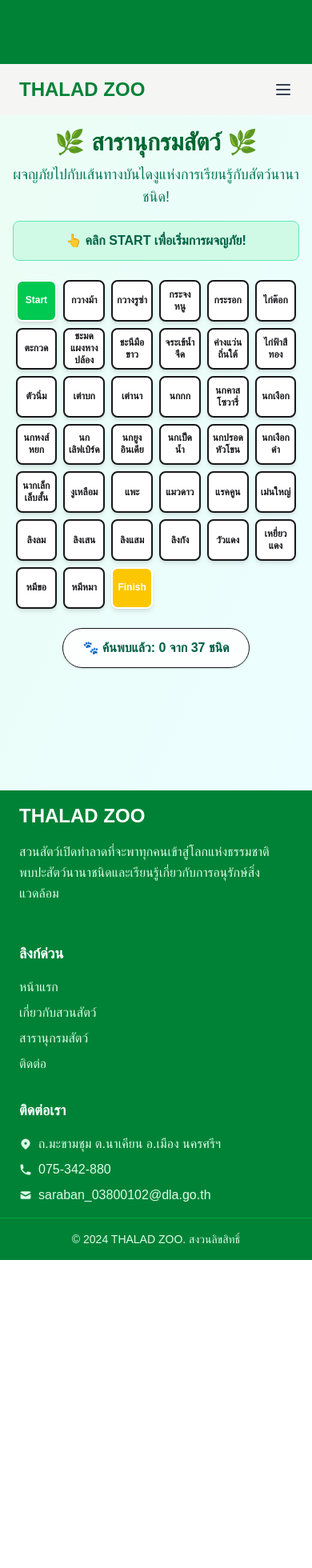
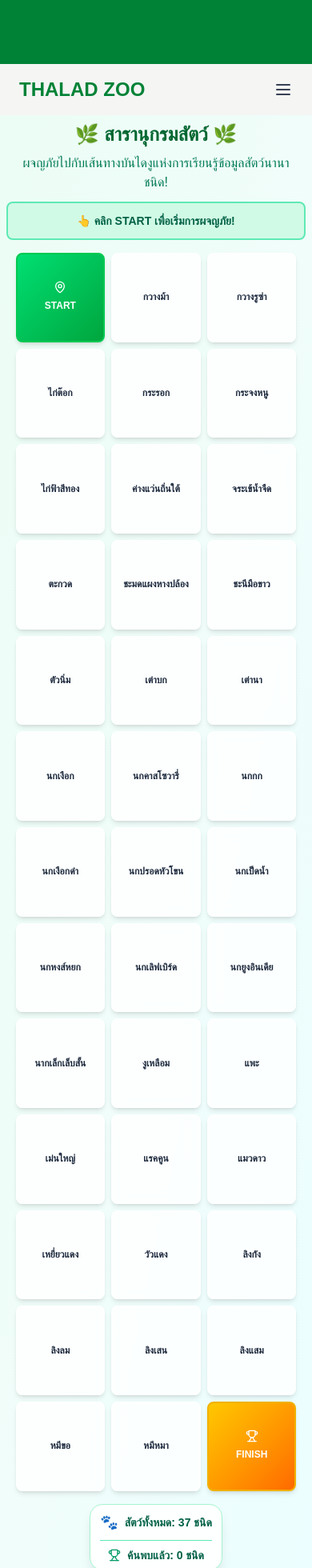
Before and after one commit to natchanon-kh/thalad-zoo, a React (Vite) app: page /animals in a window 390 px wide. Shown: the top 1960 px of the page at 80% size. Before the commit the page ends 1575 px from the top, so only its background shows below. Built offline with nearby package versions, Linux system fonts and the light colour scheme; a web font is replaced by a local one.

Commit message:
feat: edit layout on mobile and add hover name

```diff
--- a/src/pages/Animals.tsx
+++ b/src/pages/Animals.tsx
@@ -1,13 +1,13 @@
-import { useState, useEffect } from "react";
-import { X, Volume2 } from "lucide-react";
+import React, { useState, useEffect } from "react";
+import { X, Volume2, Star, Trophy, MapPin } from "lucide-react";
 import DuskyLeafMonkeyImage from "../assets/DuskyLeafMonkey.jpg";
 
 const AnimalGamePage = () => {
-  const [selectedAnimal, setSelectedAnimal] = useState<string | null>(null);
-  const [animalData, setAnimalData] = useState<Record<string, any>>({});
+  const [selectedAnimal, setSelectedAnimal] = useState(null);
+  const [animalData, setAnimalData] = useState({});
   const [loading, setLoading] = useState(false);
   const [gameStarted, setGameStarted] = useState(false);
-  const [viewedAnimals, setViewedAnimals] = useState<string[]>([]);
+  const [viewedAnimals, setViewedAnimals] = useState([]);
 
   const animalNames = [
     "กวางม้า",
@@ -60,8 +60,8 @@ const AnimalGamePage = () => {
 
   const generateBoardGrid = () => {
     const items = ["Start", ...animalNames, "Finish"];
-    const rows = isMobile ? 7 : 5;
-    const cols = isMobile ? 6 : 8;
+    const rows = isMobile ? 13 : 5;
+    const cols = isMobile ? 3 : 8;
     const grid = Array(rows * cols).fill(null);
     let i = 0;
 
@@ -77,9 +77,9 @@ const AnimalGamePage = () => {
     return { grid, rows, cols };
   };
 
-  const { grid: boardGrid, cols } = generateBoardGrid();
+  const { grid: boardGrid, rows, cols } = generateBoardGrid();
 
-  const fetchAnimalData = async (name: string) => {
+  const fetchAnimalData = async (name) => {
     if (animalData[name]) return;
     setLoading(true);
     try {
@@ -103,7 +103,7 @@ const AnimalGamePage = () => {
     setLoading(false);
   };
 
-  const handleAnimalClick = (name: string) => {
+  const handleAnimalClick = (name) => {
     setSelectedAnimal(name);
     if (!viewedAnimals.includes(name)) {
       setViewedAnimals([...viewedAnimals, name]);
@@ -111,122 +111,222 @@ const AnimalGamePage = () => {
     fetchAnimalData(name);
   };
 
-  const getImageSrc = (name: string) => {
+  const getImageSrc = (name) => {
     if (name === "ค่างแว่นถิ่นใต้") return DuskyLeafMonkeyImage;
     return animalData[name]?.thumbnail?.source;
   };
 
+  const closeModal = () => {
+    setSelectedAnimal(null);
+  };
+
+  const getBlockStyle = (item) => {
+    if (item === "Start")
+      return "bg-gradient-to-br from-green-400 to-green-600 text-white border-green-500";
+    if (item === "Finish")
+      return "bg-gradient-to-br from-yellow-400 to-orange-500 text-white border-yellow-500";
+    if (animalNames.includes(item))
+      return "bg-white/80 backdrop-blur-sm text-slate-700 border-white/50 hover:bg-white/90";
+    return "bg-transparent border-none shadow-none";
+  };
+
   return (
-    <div className="min-h-screen bg-gradient-to-br from-emerald-50 to-cyan-50 p-4">
-      <div className="text-center mb-6">
-        <h1 className="text-3xl md:text-5xl font-bold text-green-800 mb-2">
+    <div className="min-h-screen bg-gradient-to-br from-emerald-50 via-teal-50 to-cyan-50 p-2 sm:p-4">
+      {/* Header */}
+      <div className="text-center mb-4 sm:mb-6">
+        <h1 className="text-2xl sm:text-3xl md:text-4xl font-bold text-green-800 mb-2">
           🌿 สารานุกรมสัตว์ 🌿
         </h1>
-        <p className="text-emerald-700 text-lg md:text-xl">
-          ผจญภัยไปกับเส้นทางบันไดงูแห่งการเรียนรู้กับสัตว์นานาชนิด!
+        <p className="text-emerald-700 text-base sm:text-lg md:text-xl font-medium px-4">
+          ผจญภัยไปกับเส้นทางบันไดงูแห่งการเรียนรู้ข้อมูลสัตว์นานาชนิด!
         </p>
         {!gameStarted && (
-          <div className="mt-4 p-3 bg-emerald-100 rounded-lg border border-emerald-300 max-w-md mx-auto">
-            <p className="text-emerald-800 font-semibold">
+          <div className="mt-3 sm:mt-4 p-3 md:p-4 bg-emerald-100 rounded-lg border-2 border-emerald-300 max-w-sm sm:max-w-md mx-auto">
+            <p className="text-emerald-800 font-semibold text-sm sm:text-base md:text-lg">
               👆 คลิก START เพื่อเริ่มการผจญภัย!
             </p>
           </div>
         )}
       </div>
 
-      {/* Game Board */}
+      {/* Game Board - แบบเต็มหน้า */}
       <div
-        className="grid mx-auto gap-2 max-w-[90vw]"
+        className="grid mx-auto gap-2 max-w-[90vw] mb-4 sm:mb-6"
         style={{ gridTemplateColumns: `repeat(${cols}, 1fr)` }}
       >
-        {boardGrid.map((item, idx) => (
+        {boardGrid.map((item, index) => (
           <div
-            key={idx}
-            className={`aspect-square rounded-lg border-2 shadow-md overflow-hidden relative cursor-pointer flex items-center justify-center text-center text-xs md:text-sm font-semibold ${
-              item === "Start"
-                ? "bg-green-500 text-white"
-                : item === "Finish"
-                ? "bg-yellow-400 text-white"
-                : animalNames.includes(item || "")
-                ? "bg-white hover:bg-emerald-100"
-                : "bg-transparent border-none shadow-none"
-            }`}
+            key={index}
             onClick={() => {
               if (item === "Start") setGameStarted(true);
-              else if (animalNames.includes(item || ""))
-                handleAnimalClick(item!);
+              else if (animalNames.includes(item)) handleAnimalClick(item);
             }}
+            className={`
+              aspect-square rounded-lg border-2 shadow-md overflow-hidden relative cursor-pointer
+              flex items-center justify-center text-center
+              transform transition-all duration-300
+              ${getBlockStyle(item)}
+              ${item ? "hover:scale-105 hover:z-20 active:scale-95" : ""}
+              ${item === "Start" || item === "Finish" ? "hover:shadow-xl" : ""}
+              group
+            `}
           >
-            {animalNames.includes(item || "") &&
-            viewedAnimals.includes(item!) &&
-            getImageSrc(item!) ? (
+            {item === "Start" && (
+              <div className="text-center p-1">
+                <MapPin
+                  className={`${
+                    isMobile ? "w-4 h-4" : "w-6 h-6 md:w-8 md:h-8"
+                  } text-white mx-auto mb-0.5`}
+                />
+                <span
+                  className={`${
+                    isMobile ? "text-xs" : "text-sm md:text-base"
+                  } font-bold text-white`}
+                >
+                  START
+                </span>
+              </div>
+            )}
+
+            {item === "Finish" && (
+              <div className="text-center p-1">
+                <Trophy
+                  className={`${
+                    isMobile ? "w-4 h-4" : "w-6 h-6 md:w-8 md:h-8"
+                  } text-white mx-auto mb-0.5`}
+                />
+                <span
+                  className={`${
+                    isMobile ? "text-xs" : "text-sm md:text-base"
+                  } font-bold text-white`}
+                >
+                  FINISH
+                </span>
+              </div>
+            )}
+
+            {animalNames.includes(item) && (
+              <>
+                {viewedAnimals.includes(item) && getImageSrc(item) ? (
+                  <>
                     <img
-                src={getImageSrc(item!) || ""}
-                alt={item!}
+                      src={getImageSrc(item)}
+                      alt={item}
                       className="w-full h-full object-cover"
                     />
+                    {/* แสดงชื่อสัตว์เมื่อ hover เฉพาะตอนที่เป็นรูปภาพแล้ว */}
+                    <div className="absolute bottom-0 left-0 right-0 bg-black/80 p-1 text-center opacity-0 group-hover:opacity-100 transition-opacity duration-300">
+                      <span
+                        className={`text-white ${
+                          isMobile ? "text-xs" : "text-sm"
+                        } font-bold leading-tight`}
+                      >
+                        {item}
+                      </span>
+                    </div>
+                  </>
                 ) : (
                   <span
                     className={`${
+                      isMobile ? "text-xs" : "text-xs md:text-sm"
+                    } font-semibold text-slate-800 leading-tight px-1 ${
                       isMobile
                         ? "whitespace-normal"
                         : "whitespace-nowrap overflow-hidden text-ellipsis"
-                } px-1 leading-tight`}
+                    }`}
                   >
                     {item}
                   </span>
+                )}
+              </>
             )}
           </div>
         ))}
       </div>
 
       {/* Stats */}
-      <div className="text-center mt-6">
-        <div className="inline-flex items-center gap-4 bg-white/90 rounded-full px-6 py-3 shadow border">
-          <span className="text-emerald-800 font-semibold">
-            🐾 ค้นพบแล้ว: {viewedAnimals.length} จาก {animalNames.length} ชนิด
+      <div className="text-center px-2">
+        <div className="inline-flex flex-col sm:flex-row items-center gap-2 sm:gap-4 bg-white/90 backdrop-blur-sm rounded-2xl px-3 sm:px-4 md:px-6 py-2 md:py-3 shadow-lg border border-emerald-200">
+          <div className="flex items-center space-x-2">
+            <span className="text-lg sm:text-xl md:text-2xl">🐾</span>
+            <span className="font-semibold text-emerald-800 text-sm sm:text-base md:text-lg">
+              สัตว์ทั้งหมด: {animalNames.length} ชนิด
+            </span>
+          </div>
+          <div className="w-full h-px sm:w-px sm:h-4 md:h-6 bg-emerald-300 sm:block"></div>
+          <div className="flex items-center space-x-2">
+            <Trophy className="w-4 h-4 md:w-5 md:h-5 text-emerald-600" />
+            <span className="font-semibold text-emerald-800 text-sm sm:text-base md:text-lg">
+              ค้นพบแล้ว: {viewedAnimals.length} ชนิด
             </span>
           </div>
         </div>
+      </div>
 
-      {/* Modal */}
+      {/* Animal Info Modal */}
       {selectedAnimal && (
-        <div className="fixed inset-0 bg-black/50 backdrop-blur-sm flex items-center justify-center p-4 z-50">
-          <div className="bg-white rounded-2xl shadow-xl w-full max-w-xl max-h-[90vh] overflow-auto">
-            <div className="flex justify-between items-center p-4 bg-emerald-500 text-white rounded-t-2xl">
-              <h2 className="text-lg md:text-2xl font-bold">
-                🐾 {selectedAnimal}
+        <div className="fixed inset-0 bg-black/50 backdrop-blur-sm flex items-center justify-center p-2 sm:p-4 z-50">
+          <div className="bg-white rounded-2xl sm:rounded-3xl shadow-2xl w-full max-w-2xl max-h-[95vh] sm:max-h-[90vh] overflow-auto">
+            <div className="sticky top-0 bg-gradient-to-r from-emerald-500 to-teal-600 text-white p-4 sm:p-6 rounded-t-2xl sm:rounded-t-3xl">
+              <div className="flex justify-between items-start">
+                <h2 className="text-xl sm:text-2xl md:text-3xl font-bold flex items-start flex-1 pr-2">
+                  <span className="mr-2 sm:mr-3 text-xl sm:text-2xl md:text-3xl">
+                    🐾
+                  </span>
+                  <span className="leading-tight">{selectedAnimal}</span>
                 </h2>
-              <button onClick={() => setSelectedAnimal(null)}>
-                <X className="w-6 h-6" />
+                <button
+                  onClick={closeModal}
+                  className="p-1 sm:p-2 hover:bg-white/20 rounded-full transition-colors flex-shrink-0"
+                >
+                  <X className="w-6 h-6 sm:w-8 sm:h-8" />
                 </button>
               </div>
-            <div className="p-4 space-y-4">
+            </div>
+
+            <div className="p-4 sm:p-6 md:p-8">
               {loading ? (
-                <div className="text-center py-8">
-                  <div className="animate-spin border-4 border-emerald-500 border-t-transparent rounded-full w-12 h-12 mx-auto mb-4"></div>
-                  <p>กำลังโหลดข้อมูล...</p>
+                <div className="text-center py-8 sm:py-12">
+                  <div className="animate-spin w-8 h-8 sm:w-12 sm:h-12 border-4 border-emerald-500 border-t-transparent rounded-full mx-auto mb-4"></div>
+                  <p className="text-gray-600 text-sm sm:text-base">
+                    กำลังโหลดข้อมูล...
+                  </p>
                 </div>
               ) : (
-                <>
+                <div className="space-y-4 sm:space-y-6">
                   {getImageSrc(selectedAnimal) && (
+                    <div className="text-center">
                       <img
                         src={getImageSrc(selectedAnimal)}
                         alt={selectedAnimal}
-                      className="rounded-xl w-full max-h-80 object-cover"
+                        className="max-w-full h-auto max-h-64 sm:max-h-80 md:max-h-96 object-contain rounded-xl sm:rounded-2xl shadow-lg mx-auto"
                       />
+                    </div>
                   )}
-                  <div>
-                    <h3 className="flex items-center gap-2 text-xl font-bold text-emerald-700 mb-2">
-                      <Volume2 className="w-5 h-5" />
+
+                  <div className="bg-gradient-to-br from-emerald-50 to-teal-50 rounded-xl sm:rounded-2xl p-4 sm:p-6">
+                    <h3 className="text-lg sm:text-xl md:text-2xl font-bold text-gray-800 mb-2 sm:mb-3 flex items-center">
+                      <Volume2 className="w-5 h-5 sm:w-6 sm:h-6 md:w-7 md:h-7 mr-2 sm:mr-3 text-emerald-500 flex-shrink-0" />
+                      <span className="leading-tight">
                         ข้อมูลเกี่ยวกับ {selectedAnimal}
+                      </span>
                     </h3>
-                    <p className="text-gray-700 leading-relaxed">
-                      {animalData[selectedAnimal]?.extract ||
+                    <p className="text-gray-700 text-sm sm:text-base md:text-lg leading-relaxed">
+                      {(animalData[selectedAnimal] &&
+                        animalData[selectedAnimal].extract) ||
                         "ไม่พบข้อมูลเพิ่มเติม"}
                     </p>
                   </div>
-                </>
+
+                  <div className="text-center">
+                    <button
+                      onClick={closeModal}
+                      className="bg-gradient-to-r from-emerald-500 to-teal-500 text-white px-6 sm:px-8 md:px-10 py-3 sm:py-4 rounded-full text-sm sm:text-base md:text-lg font-semibold hover:from-emerald-600 hover:to-teal-600 transition-all duration-300 transform hover:scale-105 active:scale-95 shadow-lg"
+                    >
+                      เรียนรู้ต่อไป! 🚀
+                    </button>
+                  </div>
+                </div>
               )}
             </div>
           </div>
```
Lines whose indentation alone changed are shown as unchanged.
